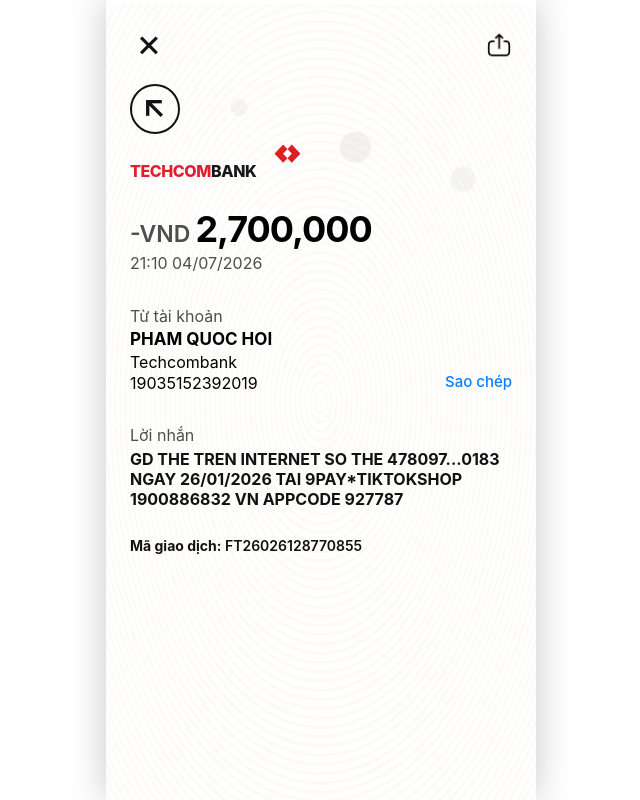
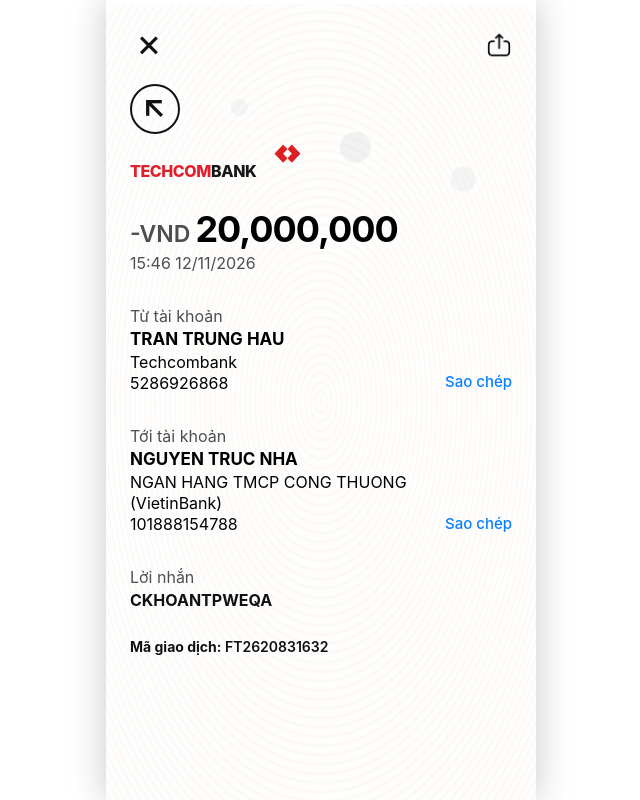
Before and after one commit to tallonagency2-ui/tech_end-main, a plain HTML site: page transaction-out1.html in a window 1280 px wide. Shown: the whole page, without its empty margins (319-959 px from the left). Drawn offline with nearby package versions, Linux system fonts and the light colour scheme.

Commit message:
Update transaction-out1.html

```diff
--- a/transaction-out1.html
+++ b/transaction-out1.html
@@ -140,12 +140,12 @@
                 </span>
 
                 <strong>
-                    2,700,000
+                    20,000,000
                 </strong>
             </div>
 
             <p class="transaction-time">
-                21:10 04/07/2026
+                15:46 12/11/2026
             </p>
 
         </section>
@@ -162,7 +162,7 @@
                 <div class="account-text">
 
                     <strong>
-                        PHAM QUOC HOI
+                        TRAN TRUNG HAU
                     </strong>
 
                     <span>
@@ -170,7 +170,42 @@
                     </span>
 
                     <span id="accountNumber">
-                        19035152392019
+                        5286926868
+                    </span>
+
+                </div>
+
+                <button
+                    type="button"
+                    class="copy-button"
+                    id="copyButton"
+                >
+                    Sao chép
+                </button>
+
+            </div>
+
+        </section>
+              <section class="account-section">
+
+            <p class="section-label">
+                Tới tài khoản
+            </p>
+
+            <div class="account-copy-row">
+
+                <div class="account-text">
+
+                    <strong>
+                        NGUYEN TRUC NHA
+                    </strong>
+
+                    <span>
+                        NGAN HANG TMCP CONG THUONG (VietinBank)
+                    </span>
+
+                    <span id="accountNumber">
+                        101888154788
                     </span>
 
                 </div>
@@ -195,9 +230,7 @@
             </p>
 
             <p class="transaction-message">
-                GD THE TREN INTERNET SO THE 478097...0183
-                NGAY 26/01/2026 TAI 9PAY*TIKTOKSHOP
-                1900886832 VN APPCODE 927787
+                CKHOANTPweqa
             </p>
 
         </section>
@@ -205,7 +238,7 @@
         <!-- MÃ GIAO DỊCH -->
         <p class="transaction-code">
             <strong>Mã giao dịch:</strong>
-            FT26026128770855
+            FT2620831632
         </p>
 
         <!-- NHÃN DEMO -->
```
